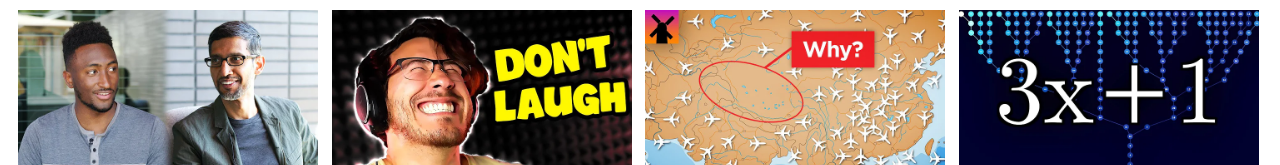
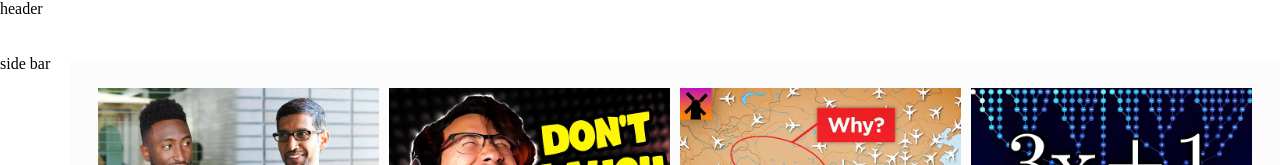
Before and after one commit to angad-singhh/YouTube-Clone, a plain HTML site: page index.html in a window 1280 px wide. Shown: the top 165 px of the page. Drawn offline with Linux system fonts and the light colour scheme.

Commit message:
added side-bar,header part

```diff
--- /dev/null
+++ b/CSS/general.css
@@ -0,0 +1,8 @@
+
+body{
+    background-color: rgb(252, 252, 252);
+}
+
+.youtube{
+    padding: 60px 0 0 70px;
+}
--- /dev/null
+++ b/CSS/header-sidebar.css
@@ -0,0 +1,19 @@
+.header{
+    background-color: white;
+    position: fixed;
+    top: 0px;
+    left: 0px;
+    right: 0px;
+    height: 60px;
+    z-index: 100;
+}
+
+.side-bar{
+    background-color: white;
+    position: fixed;
+    top: 55px;
+    bottom: 0px;
+    left: 0px;
+    width: 70px;
+    z-index: 200;
+}
--- a/CSS/videos.css
+++ b/CSS/videos.css
@@ -1,6 +1,6 @@
 .video-container{
-    width: 300px;
-    height: 300px;
+    /* width: 300px;
+    height: 300px; */
 }
 
 .thumbnail{
@@ -37,7 +37,6 @@
     grid-template-columns: 1fr 1fr 1fr 1fr;
     column-gap: 10px;
     row-gap: 20px;
-    margin: 10px;
-
+    padding: 20px;
 
 }
--- a/index.html
+++ b/index.html
@@ -2,12 +2,21 @@
 <head>
     <title>YouTube Clone</title>
     <link rel="stylesheet" href="CSS/videos.css">
+    <link rel="stylesheet" href="CSS/header-sidebar.css">
+    <link rel="stylesheet" href="CSS/general.css">
 
     <link rel="preconnect" href="https://fonts.googleapis.com">
 <link rel="preconnect" href="https://fonts.gstatic.com" crossorigin>
 <link href="https://fonts.googleapis.com/css2?family=Roboto&display=swap" rel="stylesheet">
 </head>
+
 <body>
+
+    <div class="youtube">
+
+    <header class="header">header</header>
+    <nav class="side-bar">side bar</nav>
+
     <div class="videos">
         <div class="video-container">
             <img class="thumbnail" src="thumnbnail\thumbnail-1.webp">
@@ -149,6 +158,8 @@
 
     </div>
 
+    </div>
+
 
 </body>
 </html>
```
